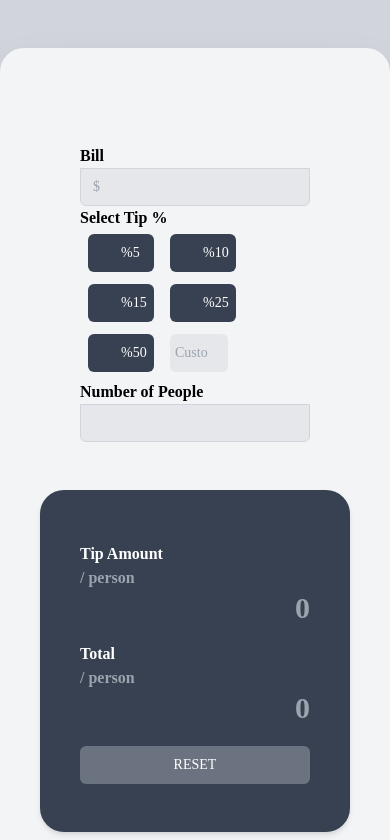
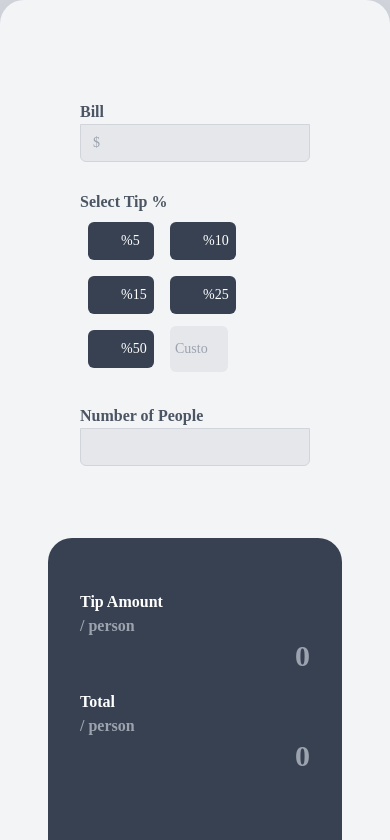
Before and after one commit to Edwardb11/Tip-calculator-app, a React (Create React App) app: page / in a window 390 px wide. Shown: the top 840 px of the page. Built offline with nearby package versions, Linux system fonts and the light colour scheme.

Commit message:
Responsive
Changes to be committed:
	modified:   src/componets/box/Box.js
	modified:   src/componets/button/Button.js

Author
    @Edwardb11

```diff
--- a/src/componets/box/Box.js
+++ b/src/componets/box/Box.js
@@ -9,14 +9,13 @@ export default function Box() {
   const TipAmount = (bill * convert) / people;
   const total = (bill * convert + parseFloat(bill)) / people;
 
-  // ((bill * (Tip/100))+bill) /people
   return (
     <>
-      <div className="min-h-screen flex items-center justify-center py-12  bg-gray-300 font-black">
-        <div className="flex container h-full  space-y-6 bg-gray-100 shadow-2xl border-1 rounded-3xl max-w-1/2 flex-auto  md:max-w-3/4  sm:max-w-full   ">
+      <div className="min-h-screen flex items-center justify-center bg-gray-300 font-black">
+        <div className="min-w-screen flex flex-auto container bg-gray-100 shadow-2xl rounded-3xl max-w-1/2  2xl:max-w-1/2 xl:max-w-1/2 lg:max-w-fullmd:max-w-full sm:max-w-full  ">
           <form>
-            <div className="flex flex-wrap px-10 py-12 rounded shadow-lg text-black w-full">
-              <div className="justify-items-stretch flex-auto max-w-1/2 sm:max-w-full md:max-w-full lg:max-w-1/2 rounded-3xl px-10 py-12  text-black  ">
+            <div className="flex flex-wrap px-10 py-12 rounded  text-black">
+              <div className="justify-items-stretch flex-auto max-w-1/2 2xl:max-w-1/2 xl:max-w-1/2 lg:max-w-full md:max-w-full sm:max-w-full  rounded-3xl px-8 py-12 my-1 mb-5 m-2 text-gray-600">
                 <label for="bill">Bill</label>
                 <input
                   id="bill"
@@ -28,11 +27,11 @@ export default function Box() {
                   max="999999999"
                   onChange={(e) => setBill(e.target.value)}
                   required
-                  className="appearance-none rounded-none relative block w-full px-3 py-2 border border-gray-300 bg-gray-200 text-gray-900 rounded-b-md focus:outline-none focus:ring-indigo-500 focus:border-indigo-500 focus:z-10 sm:text-sm"
+                  className="appearance-none rounded-none relative block w-full px-3 py-2 mb-7 border border-gray-300 bg-gray-200 text-gray-900 rounded-b-md focus:outline-none focus:ring-indigo-500 focus:border-indigo-500 focus:z-10 sm:text-sm"
                   placeholder="$"
                 />
                 <label for="">Select Tip % </label>
-                <div className="flex flex-wrap flex-auto">
+                <div className="flex flex-wrap flex-auto mb-7">
                   <Button onClik={() => setTip(5)} newContent={5}></Button>
                   <Button onClik={() => setTip(10)} newContent={10}></Button>
                   <Button onClik={() => setTip(15)} newContent={15}></Button>
@@ -46,7 +45,7 @@ export default function Box() {
                     max="100"
                     value={Tip}
                     onChange={(e) => setTip(e.target.value)}
-                    className=" group relative md:w-1/4 w-1/4 mx-2 my-1 py-2 px-1 mb-2  border border-transparent text-sm font-medium rounded-md bg-gray-200  focus:outline-none focus:ring-2 focus:ring-offset-2 focus:ring-indigo-500"
+                    className=" group relative md:w-1/4 w-1/4 mx-2 my-1 py-2 px-1  border border-transparent text-sm font-medium rounded-md bg-gray-200  focus:outline-none focus:ring-2 focus:ring-offset-2 focus:ring-indigo-500"
                     placeholder="Custom"
                   />
                 </div>
@@ -64,7 +63,7 @@ export default function Box() {
                   className="appearance-none rounded-none relative block w-full px-3 py-2 border border-gray-300 bg-gray-200 text-gray-900 rounded-b-md focus:outline-none focus:ring-indigo-500 focus:border-indigo-500 focus:z-10 sm:text-sm"
                 />
               </div>
-              <div className="justify-items-stretch flex-auto max-w-1/2 sm:max-w-full md:max-w-full lg:max-w-1/2  rounded-3xl px-10 py-12 shadow-md text-black bg-gray-700">
+              <div className="justify-items-stretch flex-auto max-w-1/2 2xl:max-w-1/2 xl:max-w-1/2 lg:max-w-full md:max-w-full sm:max-w-full rounded-3xl px-8 py-12 my-1 mb-5 m-2 bg-gray-700">
                 <div className="text-white my-1 mb-4">
                   Tip Amount
                   <span className="flex text-gray-400 "> / person </span>
@@ -79,7 +78,7 @@ export default function Box() {
                     {isNaN(total) ? 0 : total.toFixed(2)}
                   </h2>
                 </div>
-                <button className="bg-gray-500 w-full tex-gray-300   py-2 px-8 border border-transparent text-sm font-medium rounded-md text-white hover:bg-gray-300  hover:text-gray-700 focus:outline-none focus:ring-2 focus:ring-offset-2 focus:ring-indigo-500">
+                <button className="bg-gray-500 w-full tex-gray-300 py-2 px-8 mt-12 border border-transparent text-sm font-medium rounded-md text-white hover:bg-gray-300  hover:text-gray-700 focus:outline-none focus:ring-2 focus:ring-offset-2 focus:ring-indigo-500">
                   RESET
                 </button>
               </div>
--- a/src/componets/button/Button.js
+++ b/src/componets/button/Button.js
@@ -7,7 +7,7 @@ export function Button({  newContent, onClik }) {
       <button
         onClick={onClik}
         type="button"
-        className=" group relative md:w-1/4 w-1/4 mx-2 my-1 py-2 px-8 mb-2 justify-center  border border-transparent text-sm font-medium rounded-md text-white bg-gray-700 hover:bg-gray-300  hover:text-gray-700 focus:outline-none focus:ring-2 focus:ring-offset-2 focus:ring-indigo-500"
+        className="text-center group relative md:w-1/4 w-1/4 mx-2 my-2 py-2 px-8 mb-2 m-8 border border-transparent text-sm font-medium rounded-md text-white bg-gray-700 hover:bg-gray-300  hover:text-gray-700"
       >
         {"%" + newContent}
       </button>  );
```
